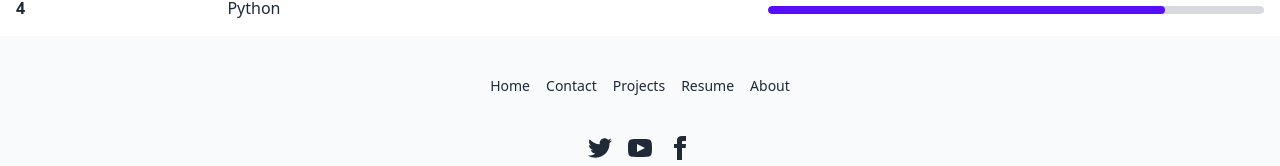
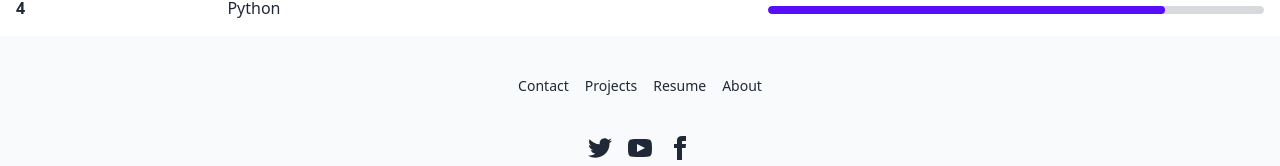
Before and after one commit to krivahtoo/website-svelte, a Svelte app: page / in a window 1280 px wide. Shown: the part 1108-1274 px from the top of the page. Built offline with nearby package versions, Linux system fonts and the light colour scheme.

Commit message:
Updated footer

```diff
--- a/src/components/Footer.svelte
+++ b/src/components/Footer.svelte
@@ -1,6 +1,5 @@
 <footer class="p-10 footer bg-base-200 text-base-content footer-center">
   <div class="grid grid-flow-col gap-4">
-    <a class="link link-hover" href="#/">Home</a>
     <a class="link link-hover" href="mailto:hello@krivah.xyz">Contact</a>
     <a class="link link-hover" href="#/projects">Projects</a>
     <a class="link link-hover" href="#/docs/cv.pdf">Resume</a>
```
